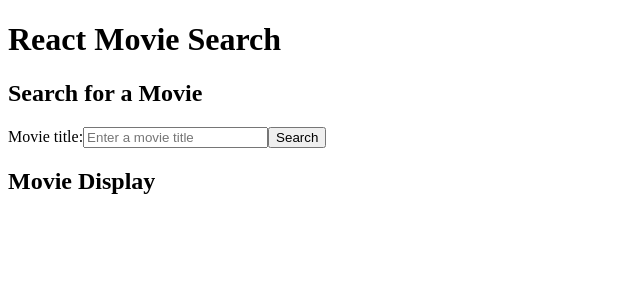
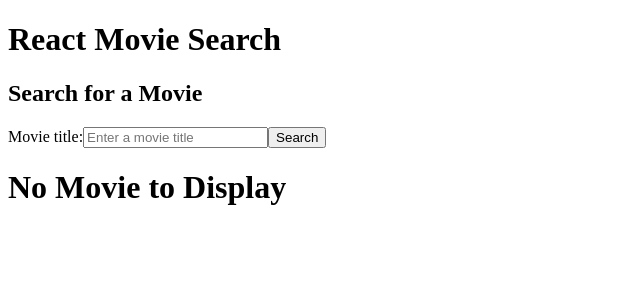
Before and after one commit to SoftwareEngineeringInnovator/GLAB_320H_7_1-React_Movie_Search, a React (Vite) app: page / in a window 1280 px wide. Shown: the top 300 px of the page, without its empty margins (0-640 px from the left). Built offline with nearby package versions, Linux system fonts and the light colour scheme; no server answers.

Commit message:
display movie data with conditional rendering

```diff
--- a/src/components/MovieDisplay.jsx
+++ b/src/components/MovieDisplay.jsx
@@ -1,4 +1,21 @@
-export default function MovieDisplay() {
-  // Display the movie
-  return <h2>Movie Display</h2>;
+export default function MovieDisplay({ movie }) {
+  // This function displays the movie after the data has loaded
+  const loaded = () => {
+    return (
+      <>
+        <h1>{movie.Title}</h1>
+        <h2>{movie.Genre}</h2>
+        <img src={movie.Poster} alt={movie.Title} />
+        <h2>{movie.Year}</h2>
+      </>
+    );
+  };
+
+  // This function displays a message before a movie has loaded
+  const loading = () => {
+    return <h1>No Movie to Display</h1>;
+  };
+
+  // Ternary operator
+  return movie ? loaded() : loading();
 }
```
